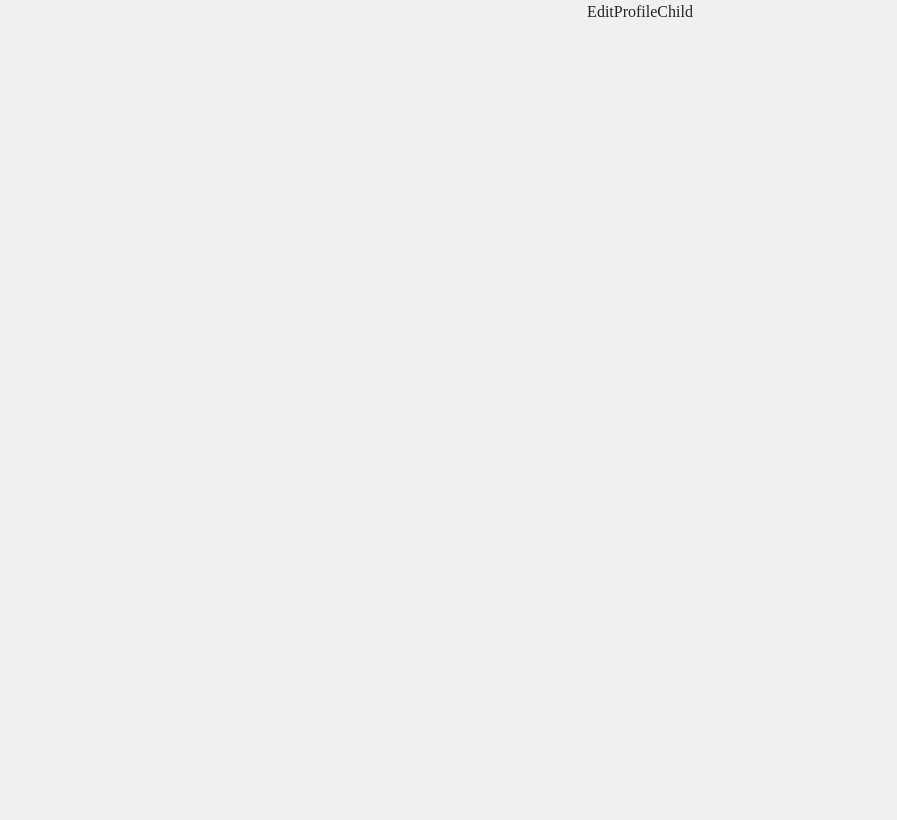
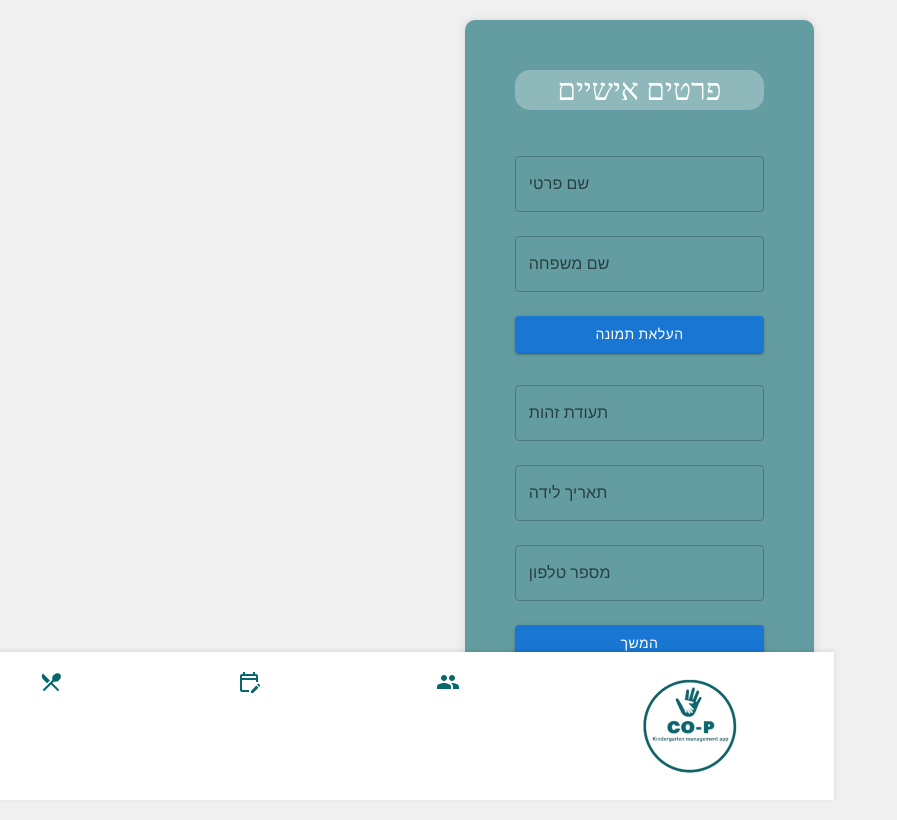
Before and after one commit to YesminW/Co-P-New, a React (Vite) app in the folder Final_Project/: page /EditProfileChild in a window 1280 px wide. Shown: the whole page, without its empty margins (0-897 px from the left). Built offline with nearby package versions, Linux system fonts and the light colour scheme; a web font is replaced by a local one.

Commit message:
עדכון פרטים הורים

```diff
--- a/Final_Project/src/components/Parents/EditProfile.jsx
+++ b/Final_Project/src/components/Parents/EditProfile.jsx
@@ -1,19 +1,30 @@
-import React from 'react';
+import React, { useEffect, useState } from 'react';
 import { Link } from 'react-router-dom';
 import Efooter from '../../Elements/Efooter';
 
 import '../../assets/StyleSheets/EditProfileP.css';
 
 export default function EditProfile() {
+    const [userData, setUserData] = useState({});
+
+
+    useEffect(() => {
+        const storedUser = JSON.parse(sessionStorage.getItem('currentUser'));
+
+        if (storedUser) {
+            setUserData(storedUser);
+        }
+    }, []);
+
     return (
         <div>
             <form className="bootstrap-edit-profile-container">
                 <h2 className="bootstrap-edit-profile-header"> עריכת פרטים</h2>
-                <Link to="/personal-details/or" className="btn btn-primary bootstrap-edit-profile-button">
-                    פרטים אישיים אור
+                <Link to="/EditProfileChild" className="btn btn-primary bootstrap-edit-profile-button">
+                    פרטים אישיים {userData.firstName}
                 </Link>
-                <Link to="/personal-details/ronit-and-itan" className="btn btn-primary bootstrap-edit-profile-button">
-                    פרטים אישיים רונית ואיתן
+                <Link to="/EditProfileParent" className="btn btn-primary bootstrap-edit-profile-button">
+                    פרטים אישיים {userData.firstName}
                 </Link>
             </form>
             {Efooter}
--- a/Final_Project/src/components/Parents/EditProfileChild.jsx
+++ b/Final_Project/src/components/Parents/EditProfileChild.jsx
@@ -1,7 +1,126 @@
-import React from 'react'
+import { Box, Button, Container, TextField, Typography } from '@mui/material';
+import React, { useEffect, useState } from 'react';
+import { useNavigate } from 'react-router-dom';
+import Efooter from '../../Elements/Efooter';
+
+import '../../assets/StyleSheets/RegisterStaff.css';
 
 export default function EditProfileChild() {
-  return (
-    <div>EditProfileChild</div>
-  )
+    const navigate = useNavigate();
+    const [details, setDetails] = useState({
+        firstName: '',
+        lastName: '',
+        idNumber: '',
+        birthDate: '',
+        phoneNumber: '',
+    });
+
+    useEffect(() => {
+        const storedDetails = JSON.parse(sessionStorage.getItem('currentUser'));
+        if (storedDetails) {
+            setDetails({
+                firstName: storedDetails.firstName || '',
+                lastName: storedDetails.lastName || '',
+                idNumber: storedDetails.idNumber || '',
+                birthDate: storedDetails.birthDate || '',
+                phoneNumber: storedDetails.phoneNumber || '',
+            });
+        }
+    }, []);
+
+    const handlePhoneNumberChange = (event) => {
+        setDetails((prevDetails) => ({
+            ...prevDetails,
+            phoneNumber: event.target.value,
+        }));
+    };
+
+    const handleFileUpload = (event) => {
+        const file = event.target.files[0];
+        if (file && (file.type === 'image/jpeg' || file.type === 'image/jpg')) {
+            console.log('Uploaded file:', file);
+            // כאן ניתן להוסיף לוגיקה לטיפול בהעלאת התמונה
+        } else {
+            alert('יש להעלות קובץ מסוג JPG או JPEG בלבד.');
+        }
+    };
+
+    const handleSubmit = () => {
+        navigate('/StaffRegister2', { state: details });
+    };
+
+    return (
+        <>
+            <form>
+                <div  className='registerdiv'>
+                    <h2 style={{ textAlign: 'center', margin: 0 }}> פרטים אישיים {details.firstName} </h2>
+                </div>
+                <TextField
+                    fullWidth
+                    margin="normal"
+                    label="שם פרטי"
+                    value={details.firstName}
+                    InputProps={{ readOnly: true }}
+                    variant="outlined"
+                />
+                <TextField
+                    fullWidth
+                    margin="normal"
+                    label="שם משפחה"
+                    value={details.lastName}
+                    InputProps={{ readOnly: true }}
+                    variant="outlined"
+                />
+                <Button
+                    variant="contained"
+                    component="label"
+                    fullWidth
+                    color="primary"
+                    sx={{ mt: 2, mb: 2 }}
+                >
+                    העלאת תמונה
+                    <input
+                        type="file"
+                        accept="image/jpeg,image/jpg"
+                        hidden
+                        onChange={handleFileUpload}
+                    />
+                </Button>
+                <TextField
+                    fullWidth
+                    margin="normal"
+                    label="תעודת זהות"
+                    value={details.idNumber}
+                    InputProps={{ readOnly: true }}
+                    variant="outlined"
+                />
+                <TextField
+                    fullWidth
+                    margin="normal"
+                    label="תאריך לידה"
+                    value={details.birthDate}
+                    InputProps={{ readOnly: true }}
+                    variant="outlined"
+                />
+                <TextField
+                    fullWidth
+                    margin="normal"
+                    label="מספר טלפון"
+                    value={details.phoneNumber}
+                    onChange={handlePhoneNumberChange}
+                    variant="outlined"
+                />
+                <Button
+                    fullWidth
+                    variant="contained"
+                    color="primary"
+                    sx={{ mt: 2 }}
+                    onClick={handleSubmit}
+                >
+                    המשך
+                </Button>
+            </form>
+            {Efooter}
+        </>
+    );
 }
```
